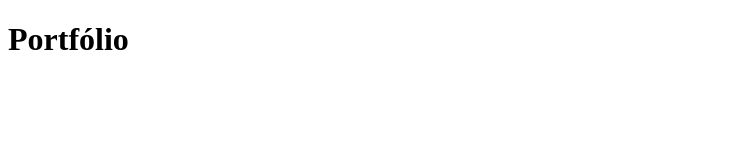
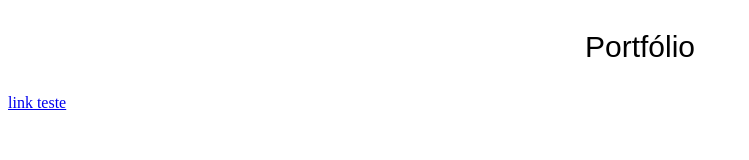
Before and after one commit to miguel-alexandre/miguel-alexandre.github.io, a plain HTML site: page index.html in a window 1280 px wide. Shown: the whole page, without its empty margins (0-749 px from the left). Drawn offline with Linux system fonts and the light colour scheme.

Commit message:
Teste de php no git pages

```diff
--- a/index.html
+++ b/index.html
@@ -5,8 +5,16 @@
     <meta http-equiv="X-UA-Compatible" content="IE=edge">
     <meta name="viewport" content="width=device-width, initial-scale=1.0">
     <title>Portfólio</title>
+    <style>
+        .corpo{text-align: center; margin-top: 20px;}
+      #titulo{font-size: 30px; font-family: sans-serif;}
+    </style>
 </head>
 <body>
-    <h1>Portfólio</h1>
+    <div class="corpo">
+    <p id="titulo">Portfólio</p>
+
+    </div>
+    <a href="teste.php">link teste</a>
 </body>
 </html>
```
Also changed, not shown: 1 other file.
